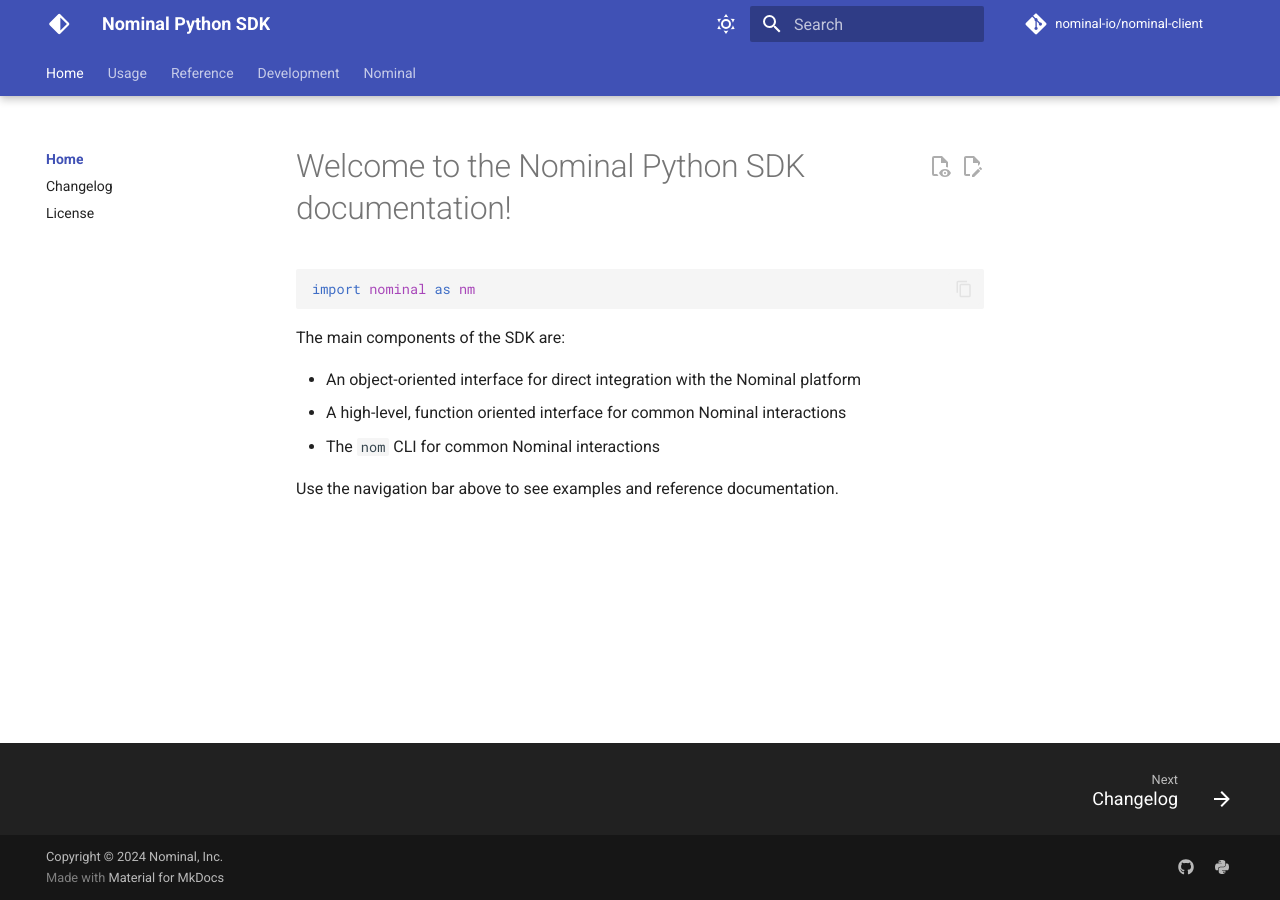
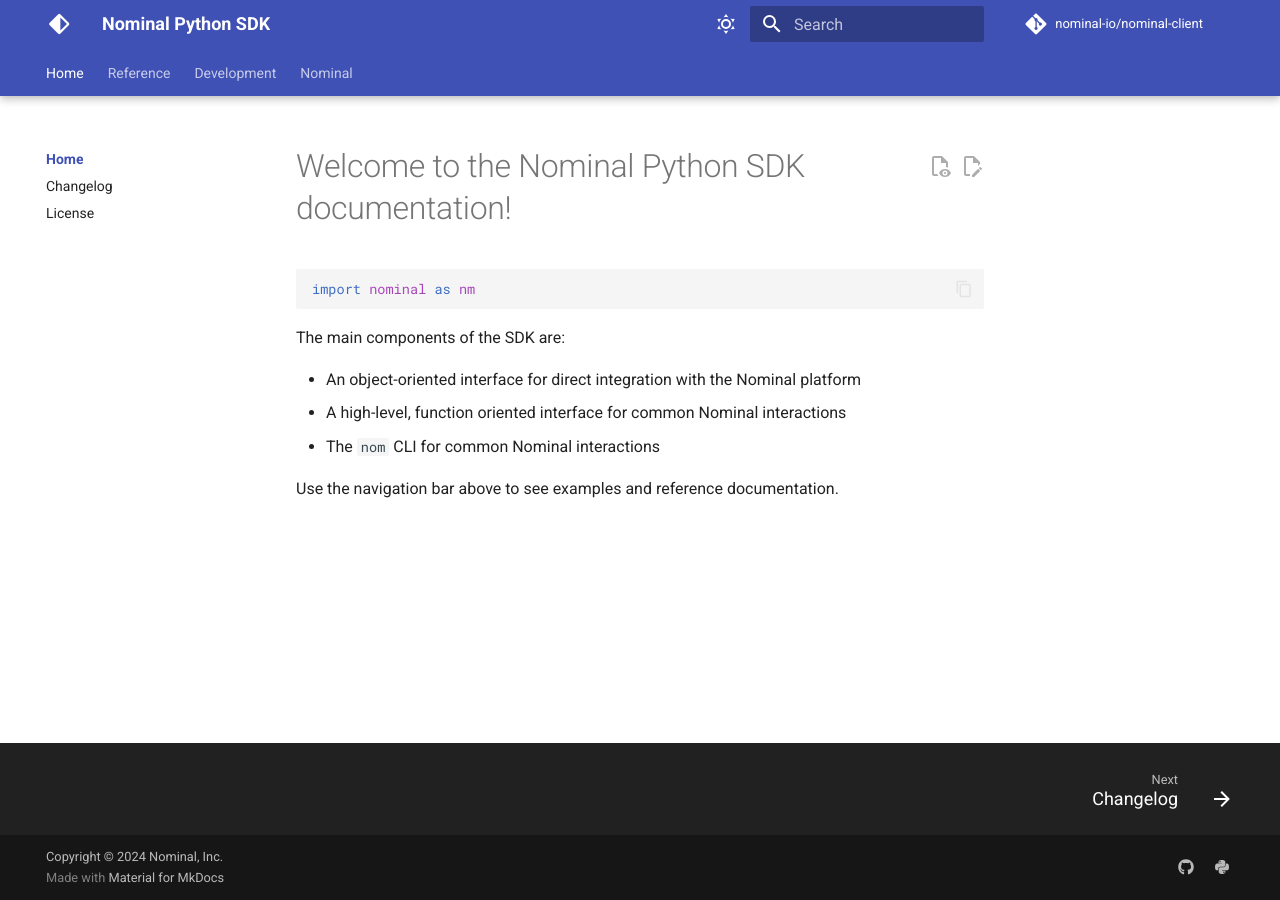
Before and after one commit to nominal-io/nominal-client, an MkDocs documentation site: the page built from docs/index.md, in a window 1280 px wide. Built offline with MkDocs 1.6.1 and Material for MkDocs 9.7.7, drawn with Linux system fonts in a browser that asks for light colours; comment, search, counter and statistics services are not loaded.

Commit message:
Update mkdocs.yml

```diff
--- a/mkdocs.yml
+++ b/mkdocs.yml
@@ -20,8 +20,6 @@
       - Overview: index.md
       - Changelog: changelog.md
       - License: license.md
-  - Usage:
-      - Examples: usage/examples.md
   - Reference:
       - High-level SDK: reference/toplevel.md
       - Timestamps: reference/ts.md
```
